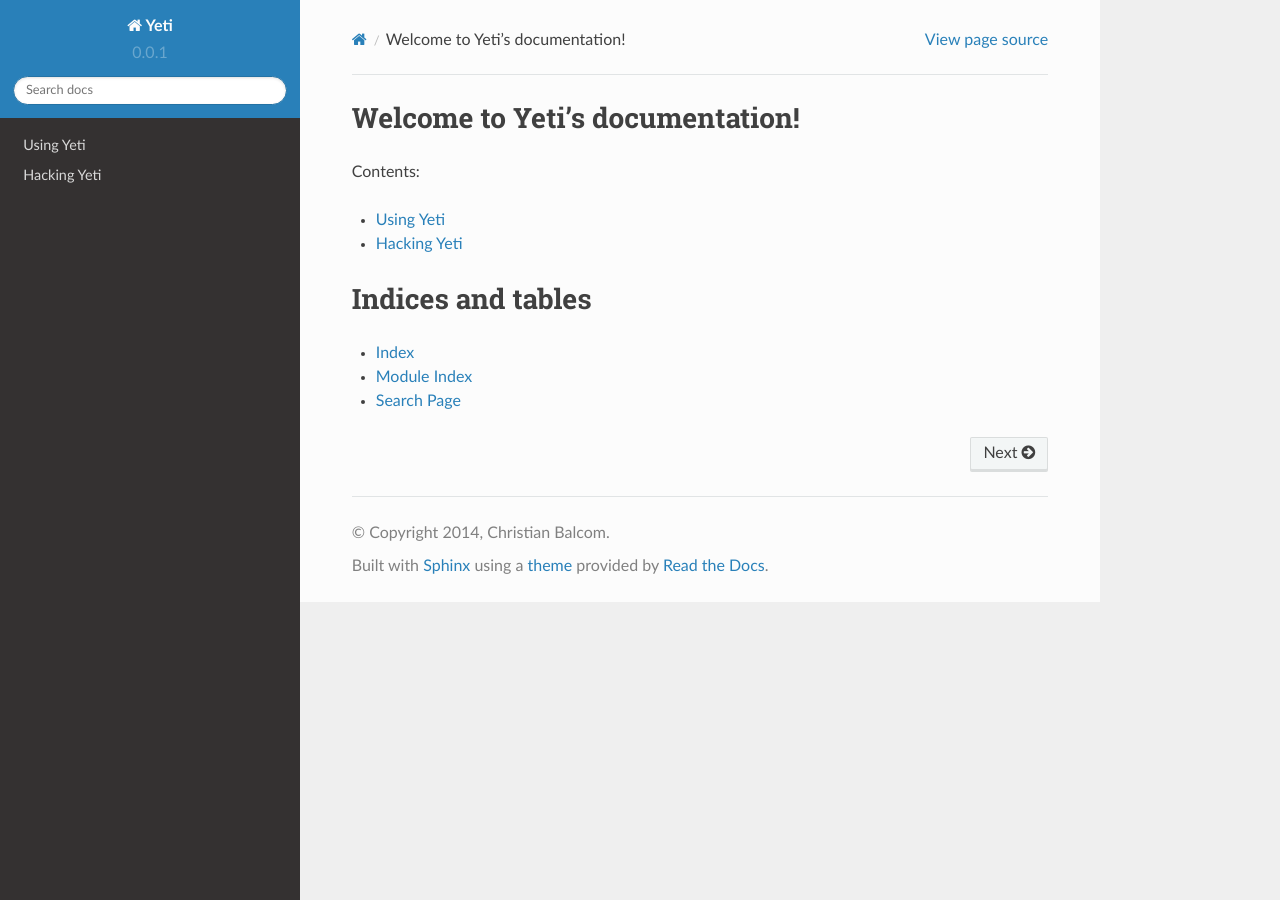
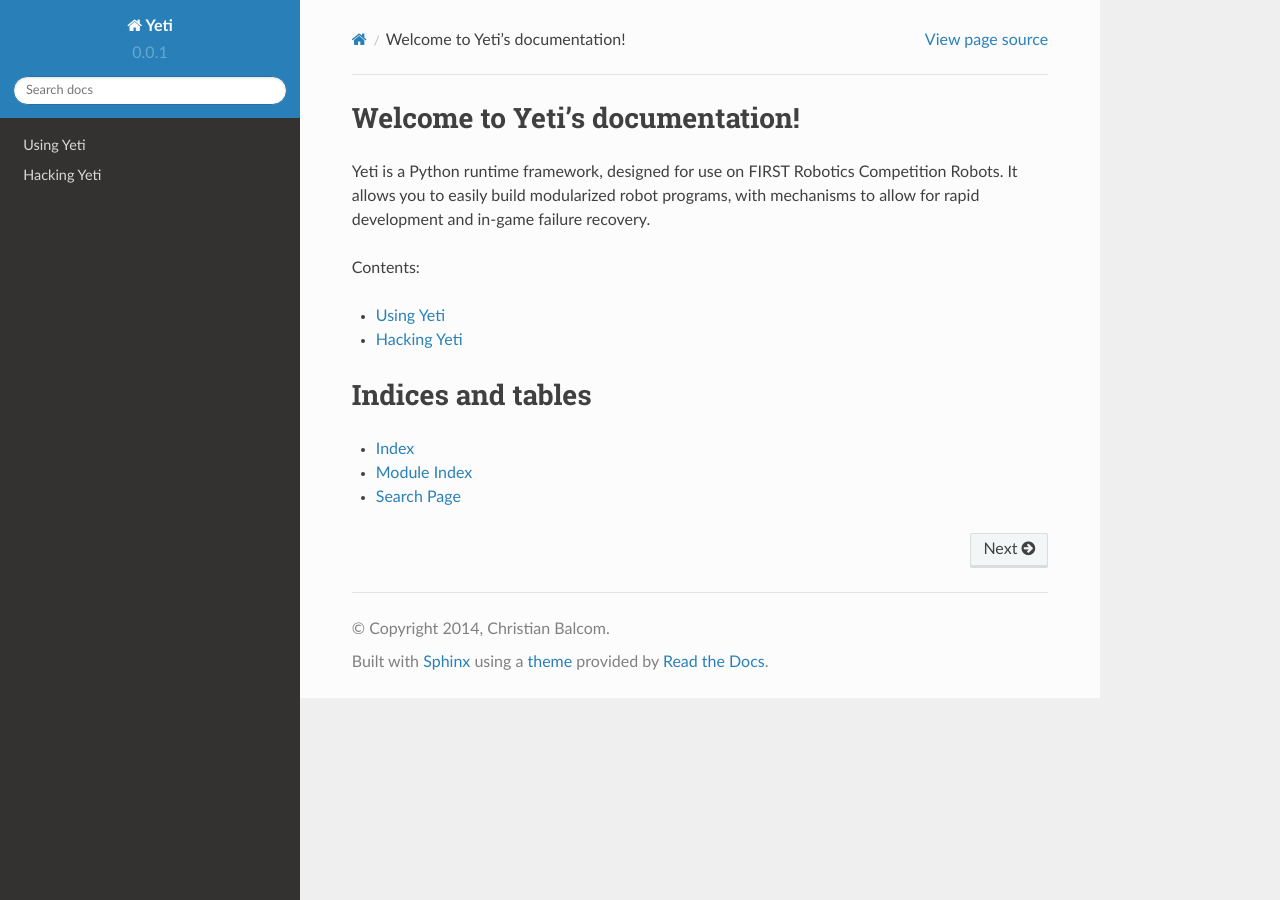
Before and after one commit to Team4819/Yeti, a Sphinx documentation site: the page built from docs/index.rst, in a window 1280 px wide. Built offline with Sphinx 7.4.7 and the Read the Docs theme 2.0.0, drawn with Linux system fonts in a browser that asks for light colours.

Commit message:
Added an intro blurb to the documentation.

```diff
--- a/README.rst
+++ b/README.rst
@@ -4,4 +4,6 @@
 Yeti
 ====
 
-Similar to the command framework, Yeti is tailored to the special abilities of python, and designed for robotpy 2015
+Yeti is a Python runtime framework, designed for use on FIRST Robotics Competition Robots.
+It allows you to easily build modularized robot programs, with mechanisms to allow for rapid
+development and in-game failure recovery.
--- a/docs/index.rst
+++ b/docs/index.rst
@@ -5,6 +5,10 @@
 
 Welcome to Yeti's documentation!
 ================================
+
+Yeti is a Python runtime framework, designed for use on FIRST Robotics Competition Robots.
+It allows you to easily build modularized robot programs, with mechanisms to allow for rapid
+development and in-game failure recovery.
 
 Contents:
 
```
